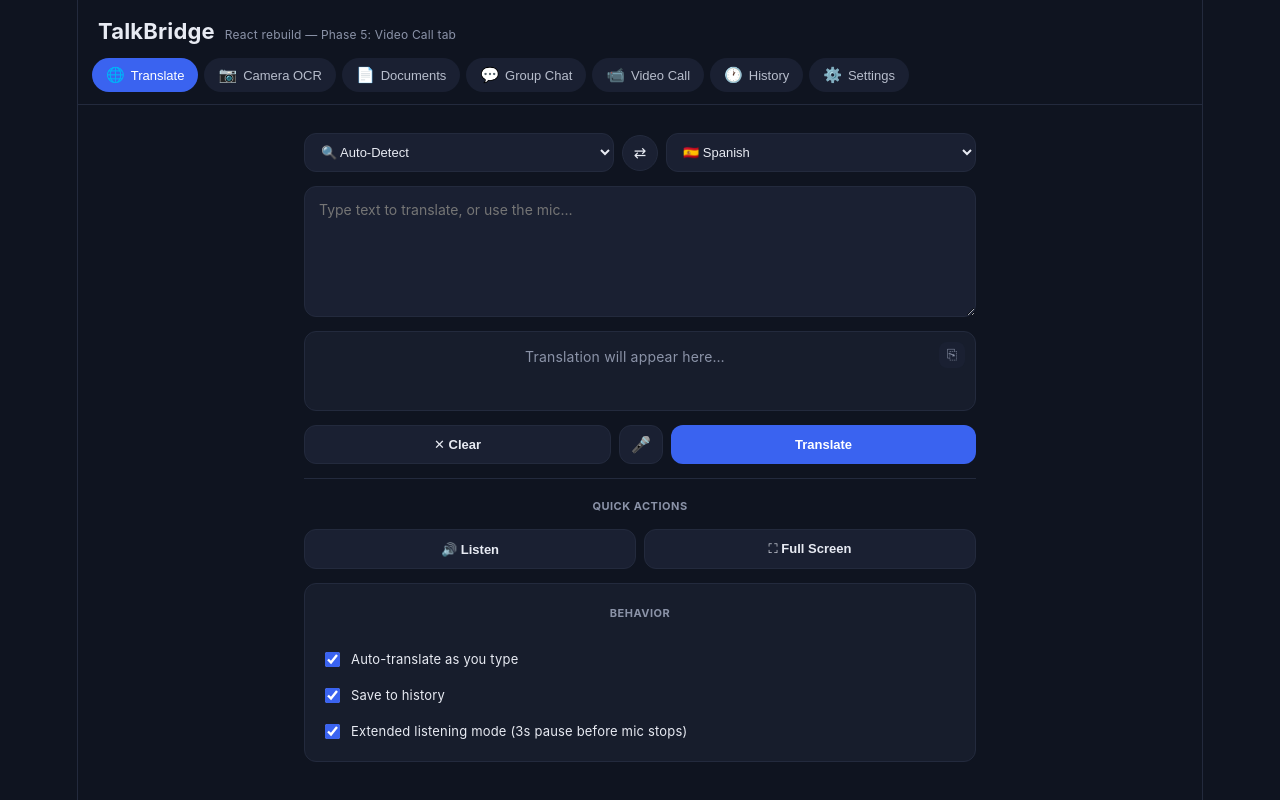
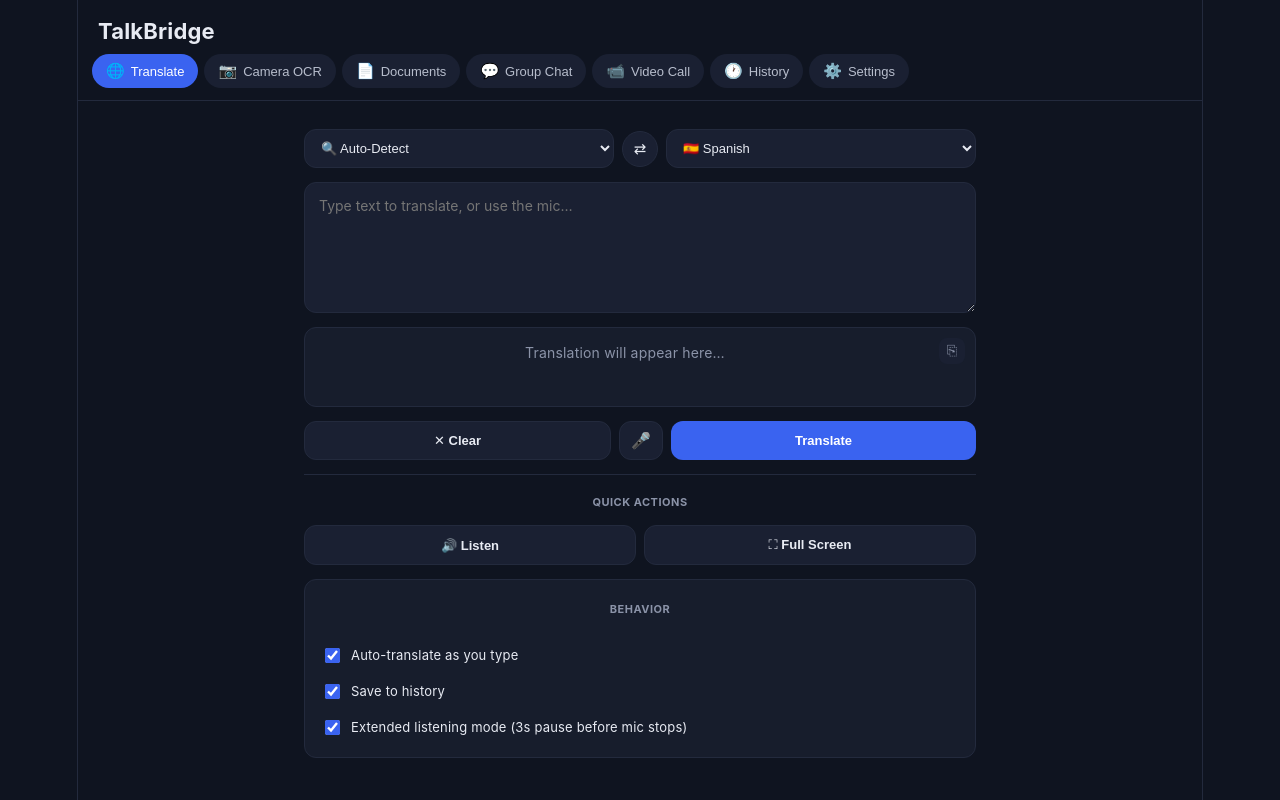
Before and after one commit to geem721/GeeMack, a React (Vite) app in the folder web/: page / in a window 1280 px wide. Built offline with nearby package versions, Linux system fonts and the light colour scheme.

Commit message:
Drop dev-phase subtitle from header now that the app is live in production

```diff
--- a/web/src/App.css
+++ b/web/src/App.css
@@ -35,11 +35,6 @@
 .app-title {
   font-size: 22px;
   font-weight: 700;
-}
-
-.app-subtitle {
-  font-size: 12px;
-  color: #8b93a8;
 }
 
 .tab-nav {
--- a/web/src/App.jsx
+++ b/web/src/App.jsx
@@ -59,7 +59,6 @@ export default function App() {
       <div className="app-shell">
         <header className="app-header">
           <span className="app-title">TalkBridge</span>
-          <span className="app-subtitle">React rebuild — Phase 5: Video Call tab</span>
         </header>
 
         <nav className="tab-nav">
```
